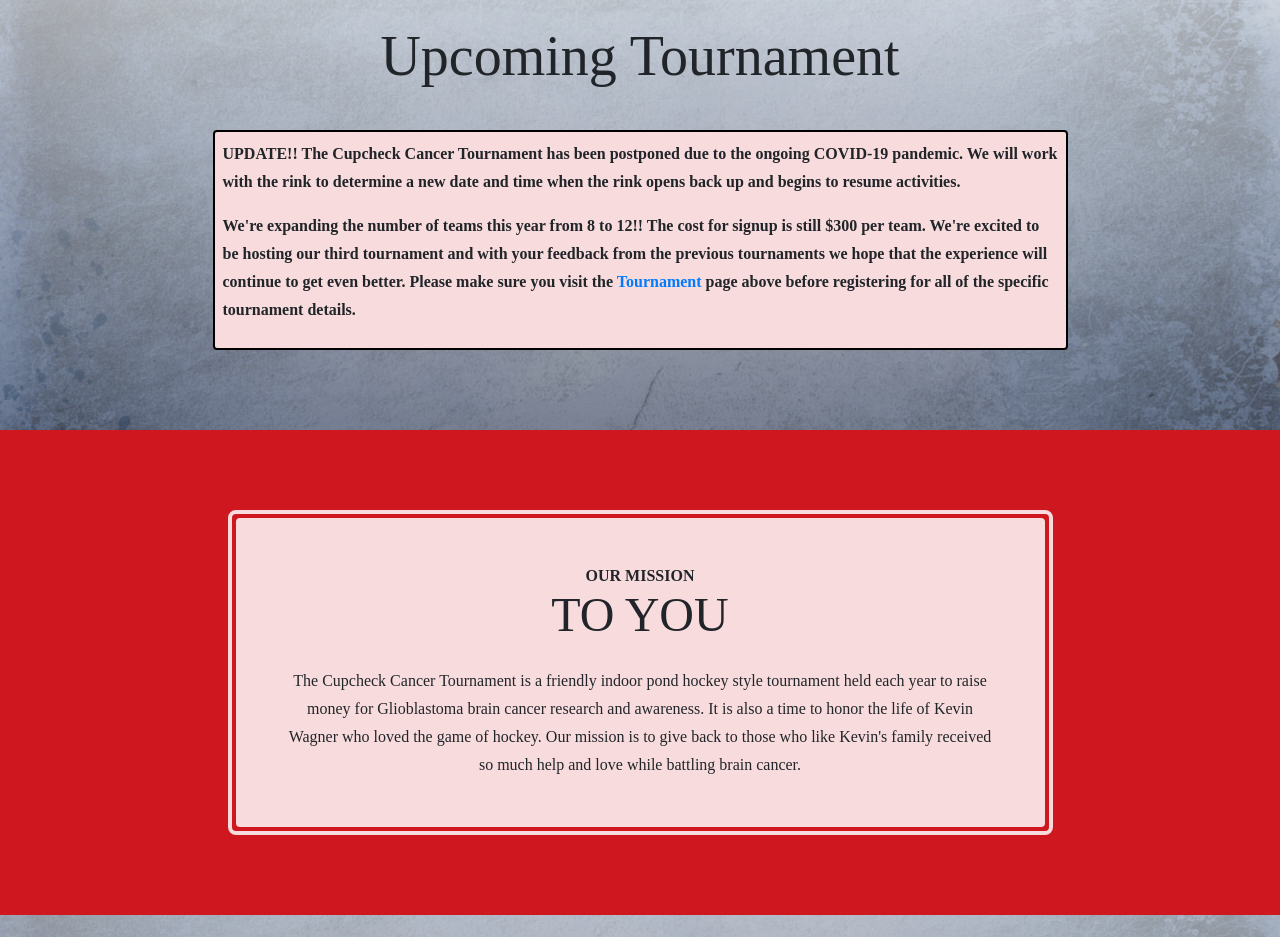
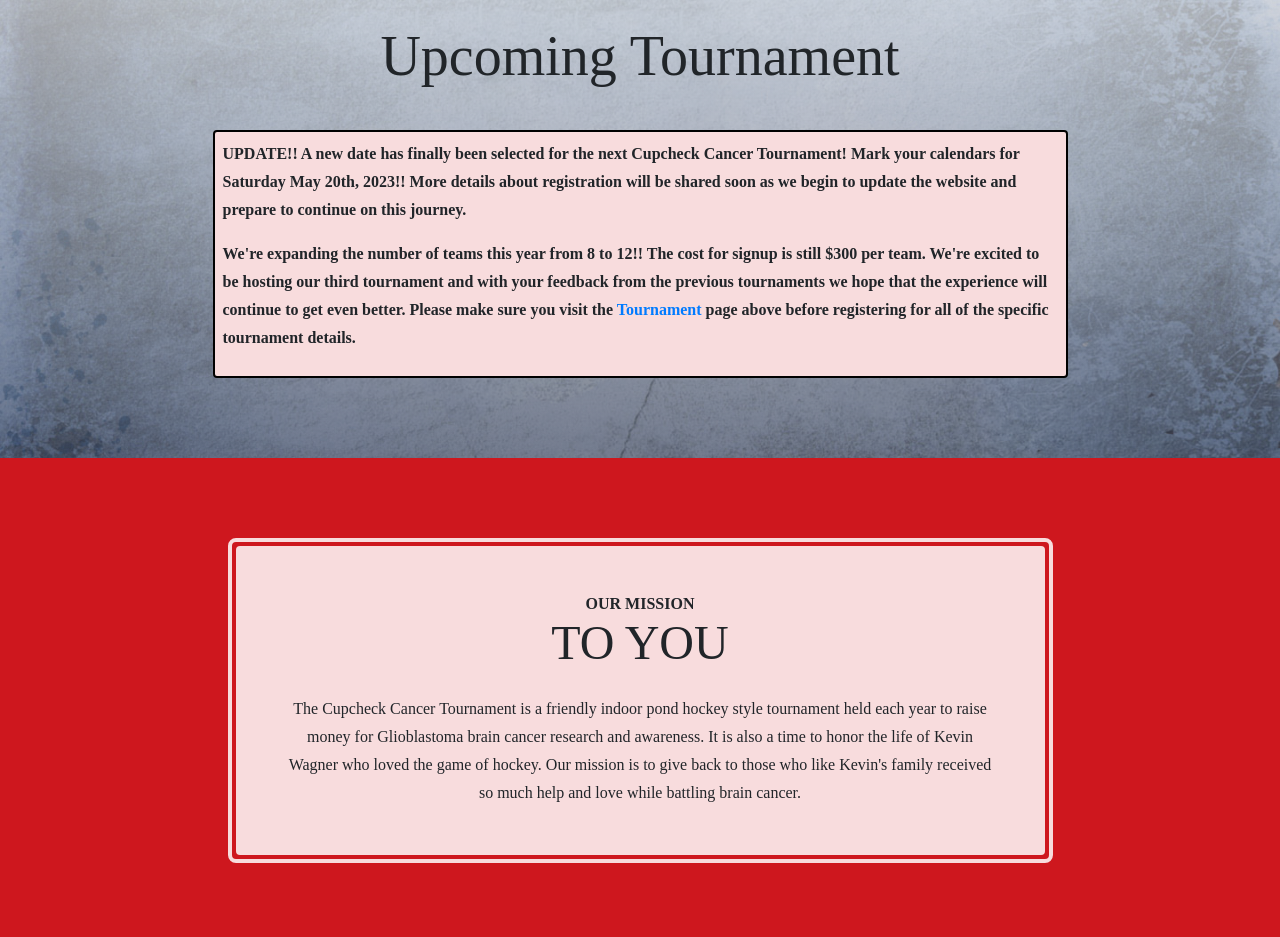
Before and after one commit to SimmonsCS28/cc-api, an Angular app in the folder Web/ClientApp/: page /home in a window 1280 px wide. Shown: the part 999-1936 px from the top of the page. Built offline with nearby package versions, Linux system fonts and the light colour scheme.

Commit message:
Update home.component.html
Updated the home page Update section to inform users about the new tournament date.

```diff
--- a/Web/ClientApp/src/app/home/home.component.html
+++ b/Web/ClientApp/src/app/home/home.component.html
@@ -37,8 +37,9 @@
                                 border: 0.15rem solid black;
                                 padding: 8px;">
                                 <p>
-                                  UPDATE!! The Cupcheck Cancer Tournament has been postponed due to the ongoing COVID-19 pandemic. We will work
-                                  with the rink to determine a new date and time when the rink opens back up and begins to resume activities.
+                                  UPDATE!! A new date has finally been selected for the next Cupcheck Cancer Tournament! Mark your calendars
+                                  for Saturday May 20th, 2023!! More details about registration will be shared soon as we begin to update
+                                  the website and prepare to continue on this journey.
                                 </p>
                                 <p>
                                   We're expanding the number of teams this year from 8 to 12!! The cost for signup is still $300 per team.
```
